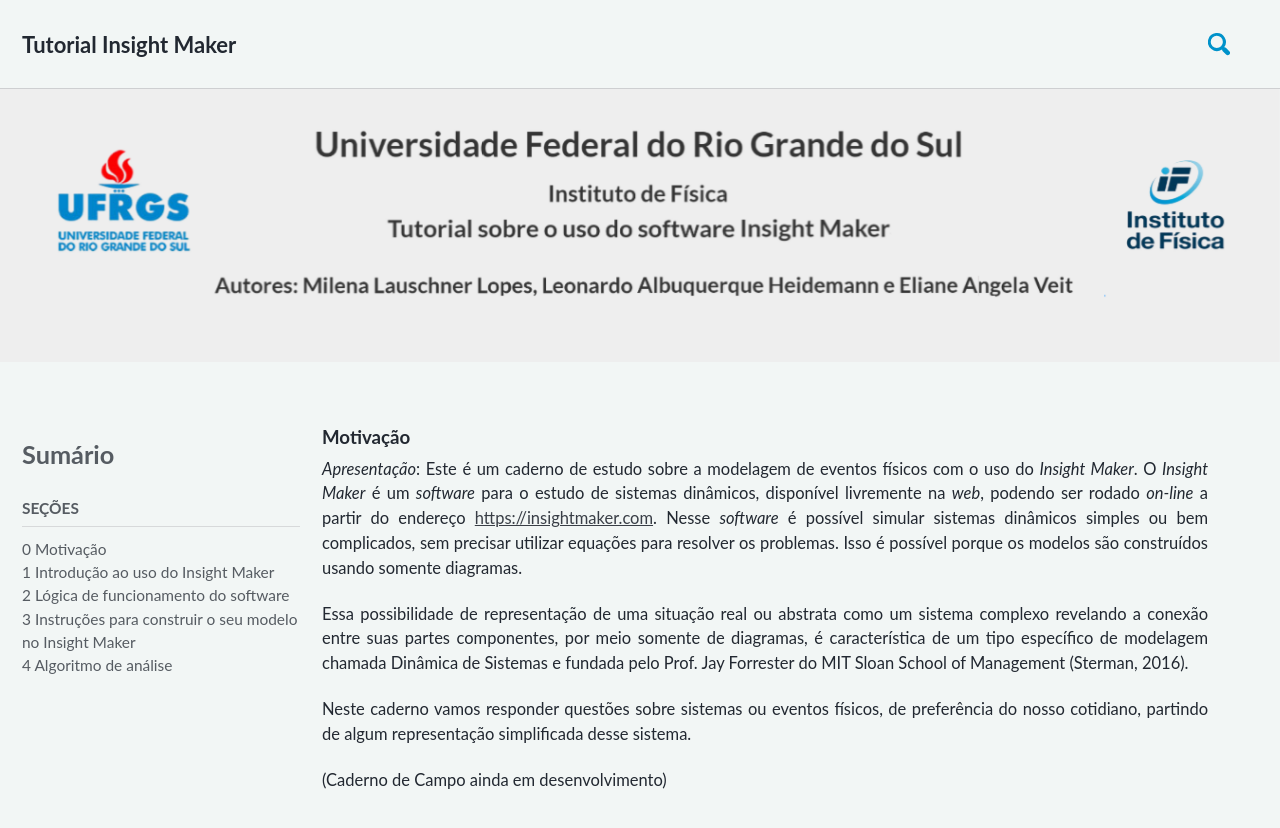
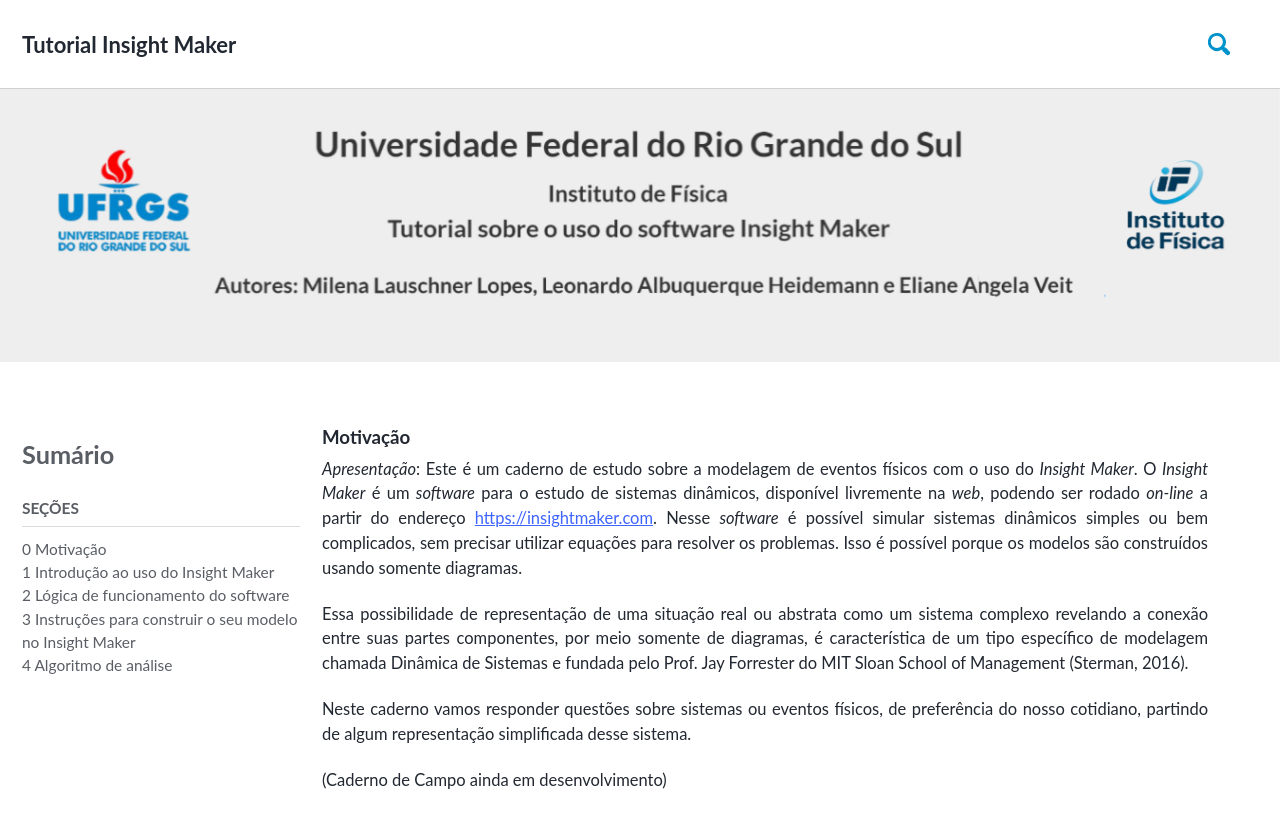
Before and after one commit to milenalauschner/MM, a Jekyll site: the page built from index.md, in a window 1280 px wide and 900 px high. Shown: the top 828 px of the window. Built offline with Jekyll 4.4.1, drawn with Linux system fonts in a browser that asks for light colours; cached includes are drawn as plain includes; nearby versions of some CDN libraries; some web fonts are replaced.

Commit message:
Update _air.scss

```diff
--- a/_sass/minimal-mistakes/skins/_air.scss
+++ b/_sass/minimal-mistakes/skins/_air.scss
@@ -3,13 +3,13 @@
    ========================================================================== */
 
 /* Colors */
-$background-color: #f2f6f5;
+$background-color: #ffffff;
 $text-color: #222831 !default;
 $muted-text-color: #393e46 !default;
 $primary-color: #0092ca !default;
 $border-color: mix(#fff, #393e46, 75%) !default;
 $footer-background-color: #113f67;
-$link-color: #393e46 !default;
+$link-color: #3e64ff;
 $masthead-link-color: $text-color !default;
 $masthead-link-color-hover: $text-color !default;
 $navicon-link-color-hover: mix(#fff, $text-color, 80%) !default;
```
